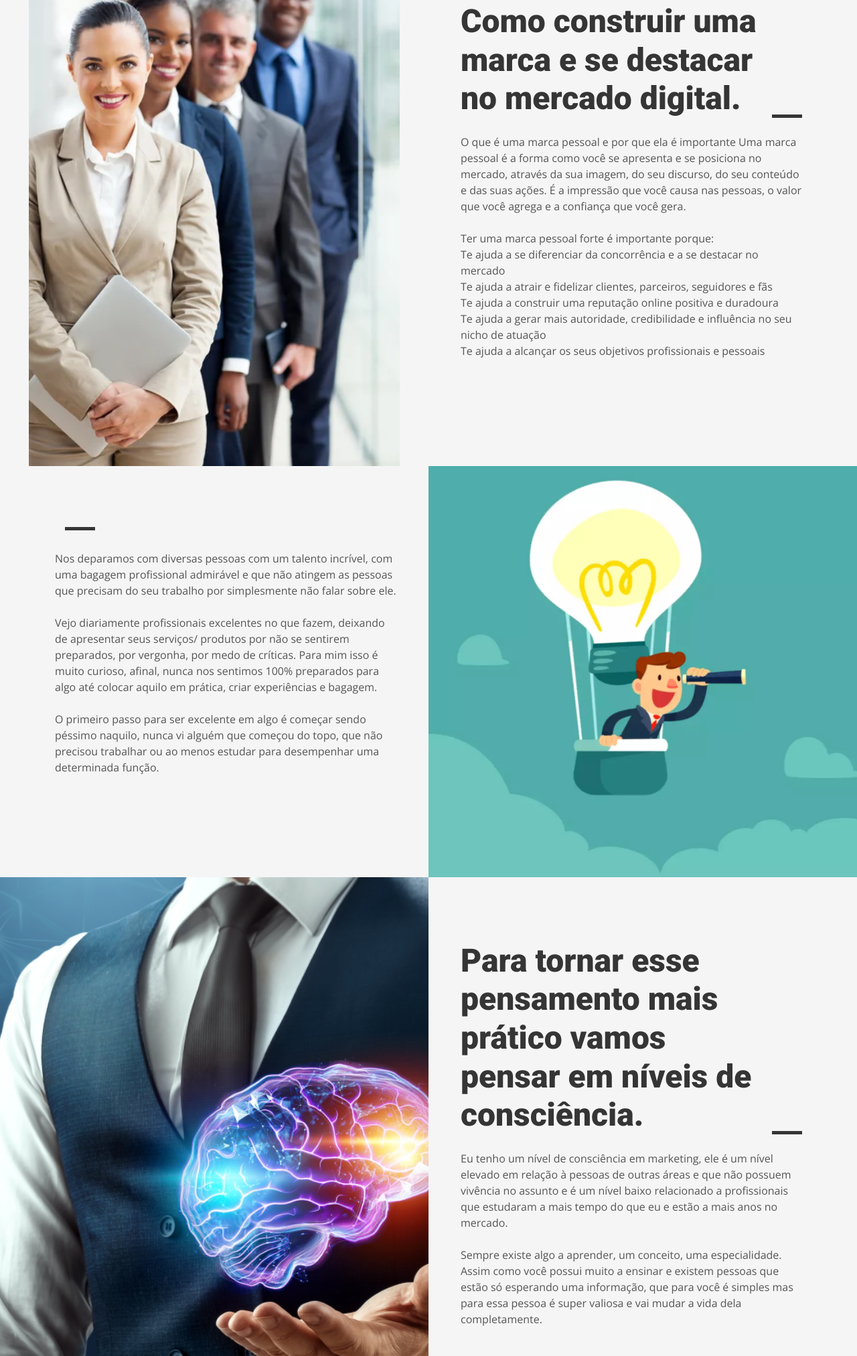
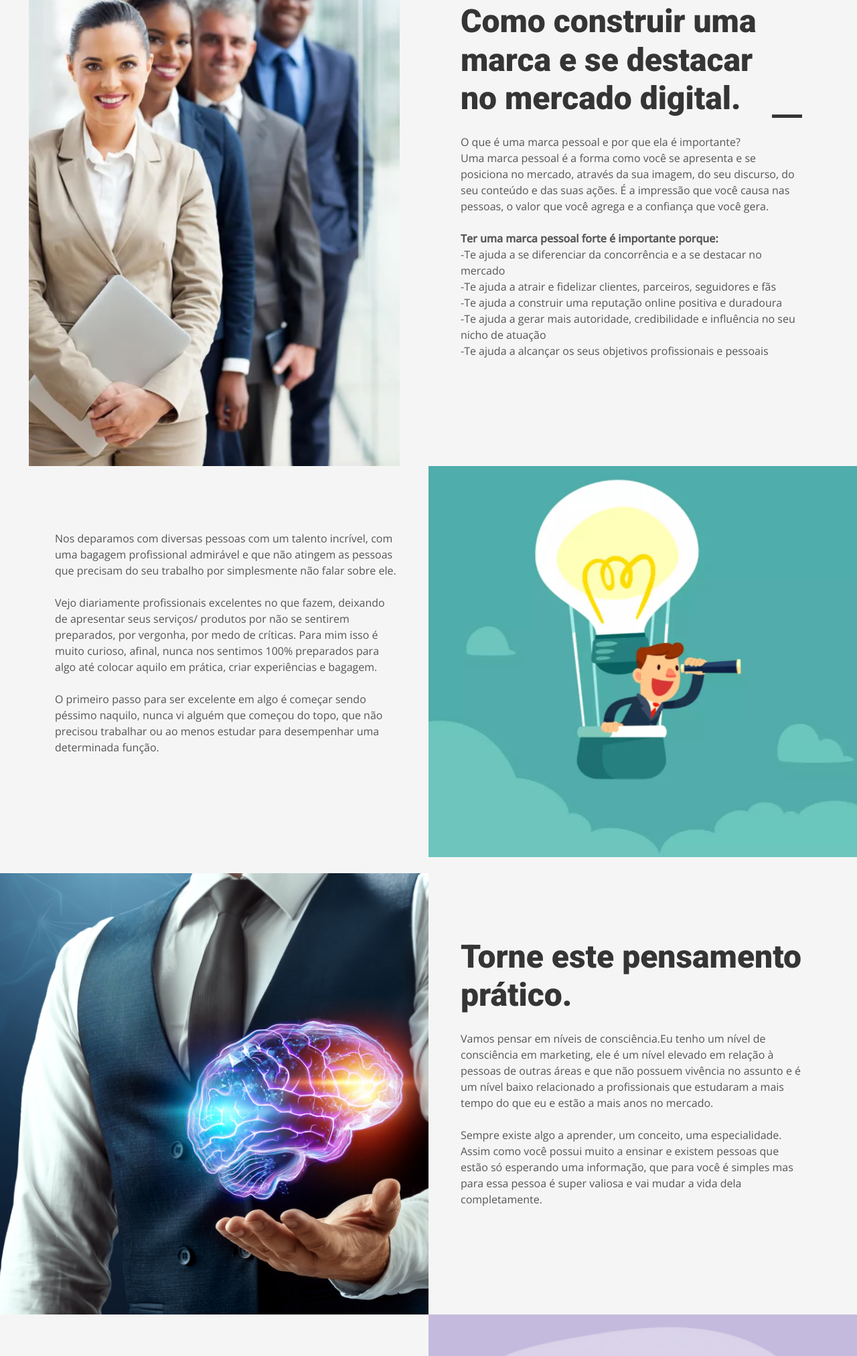
Before and after one commit to johnhypnosisbr/inovalotus, a plain HTML site: page tt-blog.html in a window 1280 px wide. Shown: the part 168-2193 px from the top of the page at 67% size. Drawn offline with nearby package versions, Linux system fonts and the light colour scheme.

```diff
--- a/tt-blog.html
+++ b/tt-blog.html
@@ -3,7 +3,7 @@
   <head>
     <meta name="google-site-verification" content="YaTC4Uba5qCRD0O_KVsRK5kTbE1VlYtfxf3B1qgOG9U" />
     <meta charset="utf-8" />
-    <title>InovaLotus | Como construir uma marca e se destacar no mercado digital. </title>
+    <title>InovaLotus | Como construir uma marca e se destacar no mercado digital (manual prático). </title>
     <meta content="width=device-width, initial-scale=1.0" name="viewport" />
     <meta content="marketing digital seo landing page branding identidade visual ads analytics trafego pago anuncios design" name="keywords" />
     <meta content="Neste artigo você vai aprender a como construir uma marca de sucesso, que reflita a sua autoridade no seu nicho de atuação. Confira as dicas e comece hoje mesmo a se destacar no mercado.
@@ -69,7 +69,6 @@
         class="navbar-brand d-flex align-items-center px-4 px-lg-5"
       >
         <img src="img/inova-nav.png" alt="" class="nav-img" />
-        <h2 class="m-0 text-primary"></h2>
       </a>
       <button
         type="button"
@@ -110,15 +109,15 @@
                       <div class="section-title text-start">
                           <h1 class="display-5 mb-4">Como construir uma marca e se destacar no mercado digital.</h1>
                       </div>
-                      <p class="mb-4 pb-2">O que é uma marca pessoal e por que ela é importante
+                      <p class="mb-4 pb-2">O que é uma marca pessoal e por que ela é importante?<br>
                         Uma marca pessoal é a forma como você se apresenta e se posiciona no mercado, através da sua imagem, do seu discurso, do seu conteúdo e das suas ações. É a impressão que você causa nas pessoas, o valor que você agrega e a confiança que você gera.<br>
                         <br>
-                        Ter uma marca pessoal forte é importante porque:<br>
-                        Te ajuda a se diferenciar da concorrência e a se destacar no mercado<br>
-                        Te ajuda a atrair e fidelizar clientes, parceiros, seguidores e fãs<br>
-                        Te ajuda a construir uma reputação online positiva e duradoura<br>
-                        Te ajuda a gerar mais autoridade, credibilidade e influência no seu nicho de atuação<br>
-                        Te ajuda a alcançar os seus objetivos profissionais e pessoais<br>
+                        <strong>Ter uma marca pessoal forte é importante porque:</strong><br>
+                        -Te ajuda a se diferenciar da concorrência e a se destacar no mercado<br>
+                        -Te ajuda a atrair e fidelizar clientes, parceiros, seguidores e fãs<br>
+                        -Te ajuda a construir uma reputação online positiva e duradoura<br>
+                        -Te ajuda a gerar mais autoridade, credibilidade e influência no seu nicho de atuação<br>
+                        -Te ajuda a alcançar os seus objetivos profissionais e pessoais<br>
 
 
                         </p>
@@ -148,7 +147,6 @@
             <div class="col-lg-6 feature-text py-5 wow fadeIn" data-wow-delay="0.5s">
                 <div class="p-lg-5 ps-lg-0">
                     <div class="section-title text-start">
-                        <h1 class="display-5 mb-4"></h1>
                     </div>
                     <p class="mb-4 pb-2">Nos deparamos com diversas pessoas com um talento incrível, com uma bagagem profissional admirável e que não atingem as pessoas que precisam do seu trabalho por simplesmente não falar sobre ele.
                       <br><br>
@@ -191,6 +189,7 @@
             </div>
         </div>
     </div>
+    <br>
 </div>
 <!-- Feature End -->
 
@@ -206,9 +205,9 @@
               <div class="col-lg-6 about-text py-5 wow fadeIn" data-wow-delay="0.5s">
                   <div class="p-lg-5 pe-lg-0">
                       <div class="section-title text-start">
-                          <h1 class="display-5 mb-4">Para tornar esse pensamento mais prático vamos pensar em níveis de consciência. </h1>
+                          <h2 class="display-5 mb-4">Torne este pensamento prático. </h2>
                       </div>
-                      <p class="mb-4 pb-2">Eu tenho um nível de consciência em marketing, ele é um nível elevado em relação à pessoas de outras áreas e que não possuem vivência no assunto e é um nível baixo relacionado a profissionais que estudaram a mais tempo do que eu e estão a mais anos no mercado.
+                      <p class="mb-4 pb-2">Vamos pensar em níveis de consciência.Eu tenho um nível de consciência em marketing, ele é um nível elevado em relação à pessoas de outras áreas e que não possuem vivência no assunto e é um nível baixo relacionado a profissionais que estudaram a mais tempo do que eu e estão a mais anos no mercado.
                         <br><br>
                         Sempre existe algo a aprender, um conceito, uma especialidade. Assim como você possui muito a ensinar e existem pessoas que estão só esperando uma informação, que para você é simples mas para essa pessoa é super valiosa e vai mudar a vida dela completamente.
                         </p>
@@ -237,7 +236,7 @@
               <div class="col-lg-6 feature-text py-5 wow fadeIn" data-wow-delay="0.5s">
                   <div class="p-lg-5 ps-lg-0">
                       <div class="section-title text-start">
-                          <h1 class="display-5 mb-4">Confie no processo, mostre seu trabalho e seus diferenciais.</h1>
+                          <h2 class="display-5 mb-4">Confie no processo, mostre seu trabalho e seus diferenciais.</h2>
                       </div>
                       <p class="mb-4 pb-2">Os seus diferenciais são os seus pontos fortes, especiais, únicos. São pontos de diferenciação dos seus concorrentes, tudo aquilo que te faz ser lembrado e reconhecido.
 
@@ -305,9 +304,9 @@
           >
             <div class="p-lg-5 pe-lg-0">
               <div class="section-title text-start">
-                <h1 class="display-5 mb-4">
+                <h2 class="display-5 mb-4">
                   Avalie o marketing da sua empresa <u>gratuitamente</u>
-                </h1>
+                </h2>
               </div>
               <p class="mb-4 pb-2">
                 Preencha os seus dados para enviarmos uma avaliação do marketing
```
Also changed, not shown: index.html (+1 -1 lines).
